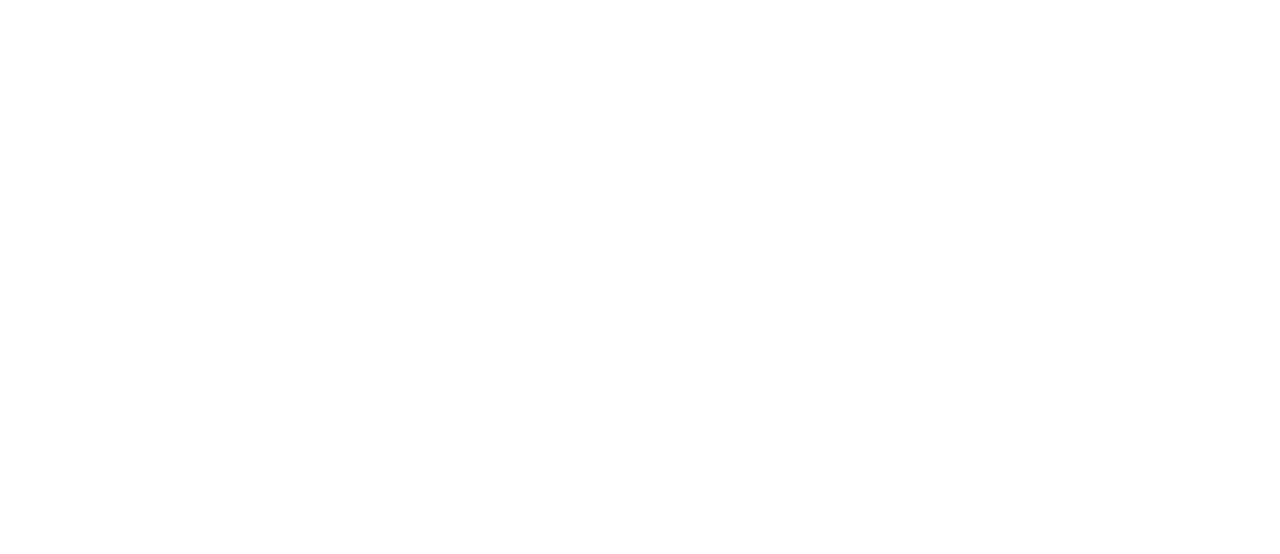
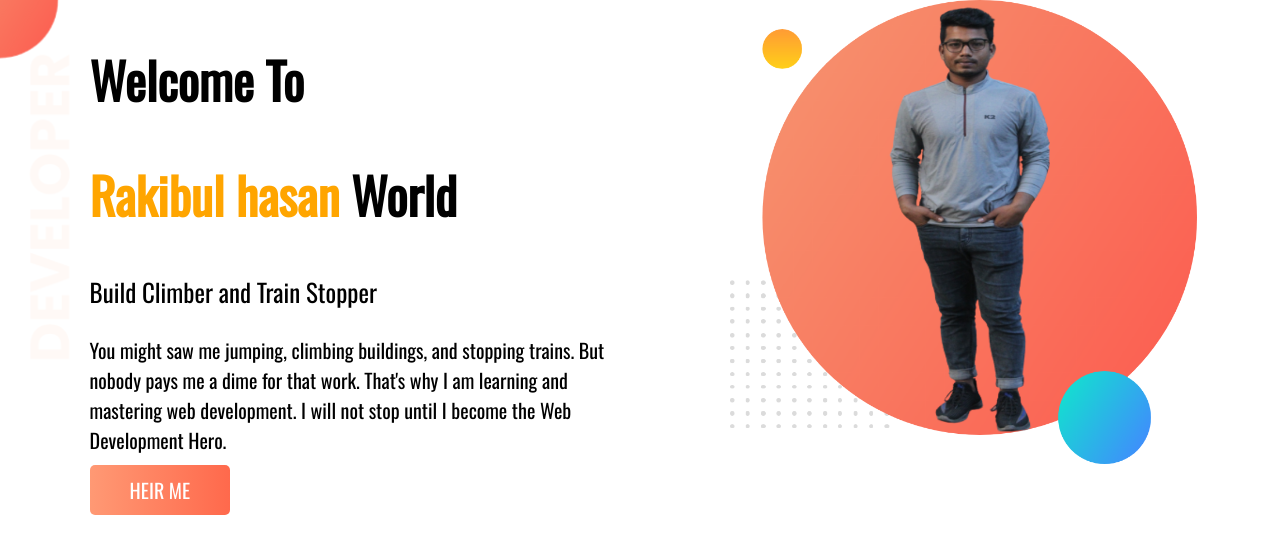
Before and after one commit to rhabir71/my-protfolio, a plain HTML site: page index.html in a window 1280 px wide. Drawn offline with nearby package versions, Linux system fonts and the light colour scheme.

Commit message:
header section

```diff
--- a/index.html
+++ b/index.html
@@ -5,8 +5,23 @@
     <meta http-equiv="X-UA-Compatible" content="IE=edge">
     <meta name="viewport" content="width=device-width, initial-scale=1.0">
     <title>My Protfolio</title>
+    <link rel="stylesheet" href="style.css">
+    <link rel="preconnect" href="https://fonts.googleapis.com">
+    <link rel="preconnect" href="https://fonts.gstatic.com" crossorigin>
+    <link href="https://fonts.googleapis.com/css2?family=Oswald&display=swap" rel="stylesheet">
 </head>
 <body>
-
+    <section class="header-top flexabel">
+        <div class="left-section div-width">
+            <h1>Welcome To</h1>
+            <h1><span class="color-orenge">Rakibul hasan </span>World</h1>
+            <h3>Build Climber and Train Stopper</h3>
+            <p>You might saw me jumping, climbing buildings, and stopping trains. But nobody pays me a dime for that work. That's why I am learning and mastering web development. I will not stop until I become the Web Development Hero.</p>
+            <a class="hire-button" target="_blank" href="https://www.google.com">HEIR ME</a>
+        </div>
+        <div class="right-section div-width">
+            <img src="images/my-bg.png" alt="my-photos">
+        </div>
+    </section>
 </body>
 </html>
--- a/style.css
+++ b/style.css
@@ -0,0 +1,40 @@
+body{
+    font-family: 'Oswald', sans-serif;
+    margin: 0px;
+}
+.header-top{
+    background-image: url(images/top-banner.png);
+    background-repeat: no-repeat;
+}
+h1{
+    font-size: 50px;
+}
+h3{
+    font-size: 25px;
+    font-weight: 300;
+}
+p{
+    font-size: 20px;
+    margin-bottom: 20px;
+}
+.flexabel{
+    display:flex;
+}
+.div-width{
+    width: 50%;
+    margin-left: 7%;
+}
+.div-width img{
+    width: 85%;
+}
+.color-orenge{
+    color: orange;
+}
+.hire-button{
+    text-decoration: none;
+    background-image: linear-gradient(to right, #FF9974,#FF694C);
+    padding: 10px 40px;
+    border-radius: 5px;
+    color: #fff;
+    font-size: 20px;
+}
```
